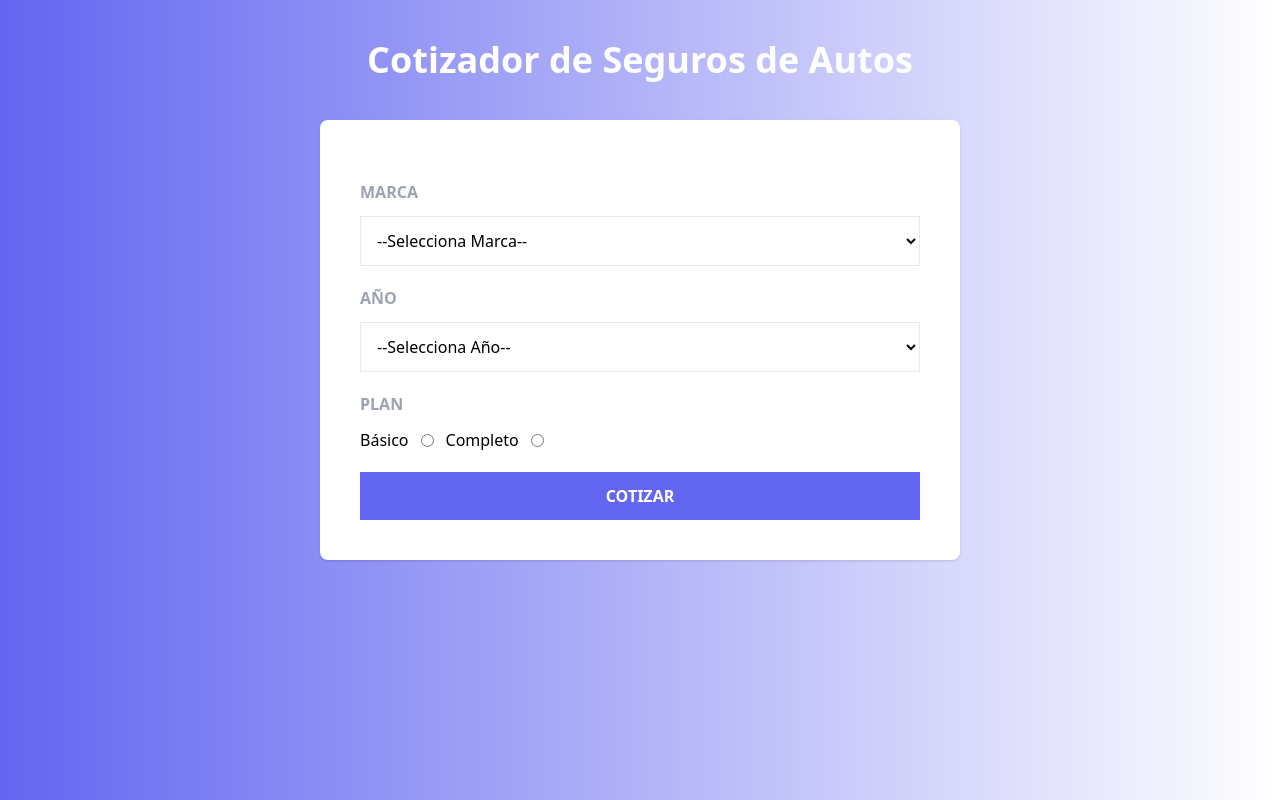
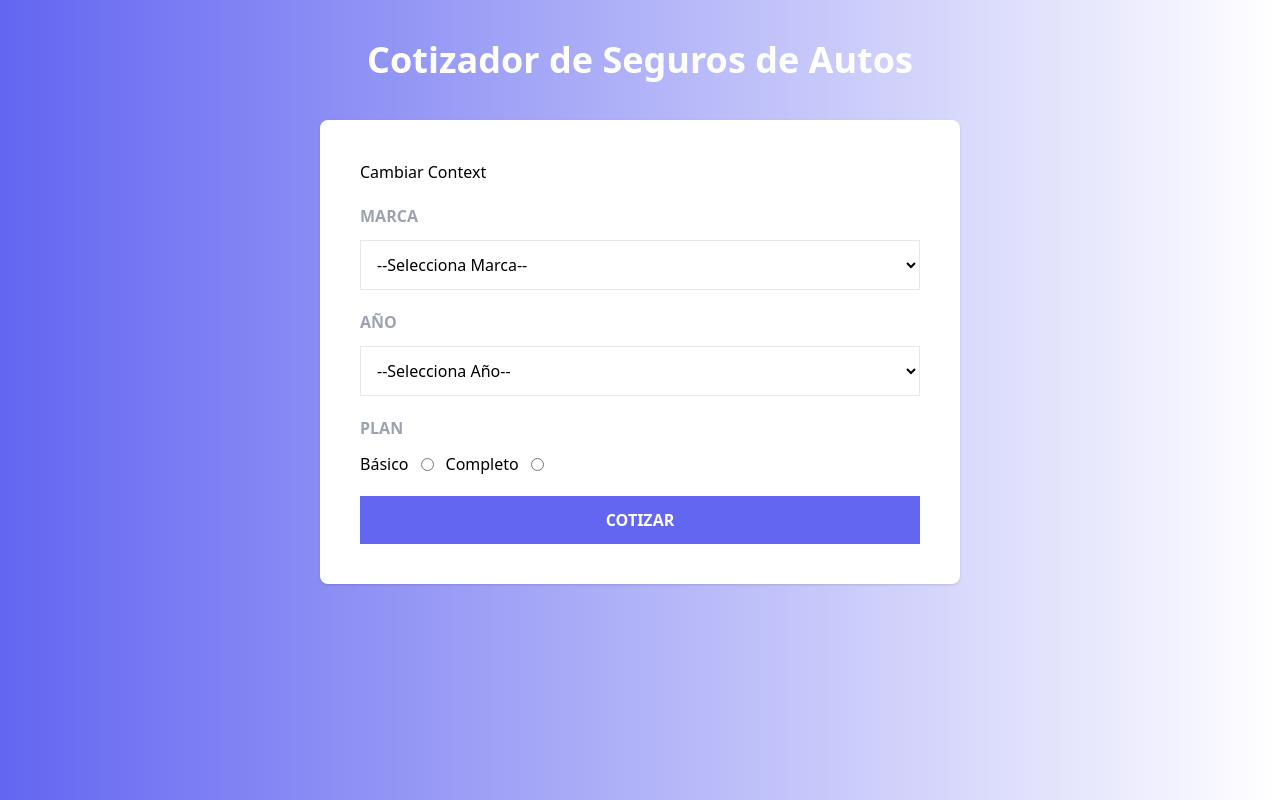
Before and after one commit to martin0123478/React-Cotizador, a React (Vite) app: page / in a window 1280 px wide. Built offline with nearby package versions, Linux system fonts and the light colour scheme.

Commit message:
Accediendo al context y creando hook para acceder

```diff
--- a/src/components/Formulario.jsx
+++ b/src/components/Formulario.jsx
@@ -1,8 +1,18 @@
 import { marcas,years,planes} from '../constants'
-import { Fragment } from 'react'
+import { Fragment, } from 'react'
+import useCotizador from '../hooks/useCotizador'
+
 const Formulario = () => {
+
+    const {modal,setModal} = useCotizador()
+    console.log(modal)
   return (
     <>
+
+    <button
+    onClick={()=>setModal(true)}>
+        Cambiar Context
+    </button>
     <form>
         <div className="my-5">
             <label className="block mb-3 font-bold text-gray-400 uppercase">
--- a/src/context/CotizadorProvider.jsx
+++ b/src/context/CotizadorProvider.jsx
@@ -1,12 +1,19 @@
-import {createContext} from 'react'
+import {createContext,useState} from 'react'
 
 const CotizadorContext = createContext()
 
 const CotizadorProvider = ({children}) =>{
 
+    const [modal,setModal] = useState(false)
+
+
+
     return(
         <CotizadorContext.Provider
-            value={{}}
+            value={{
+                modal,
+                setModal
+            }}
         >
             {children}
         </CotizadorContext.Provider>
--- /dev/null
+++ b/src/hooks/useCotizador.jsx
@@ -0,0 +1,8 @@
+import {useContext} from 'react'
+import CotizadorContext from '../context/CotizadorProvider'
+
+const useCotizador = () =>{
+    return useContext(CotizadorContext)
+}
+
+export default useCotizador
```
